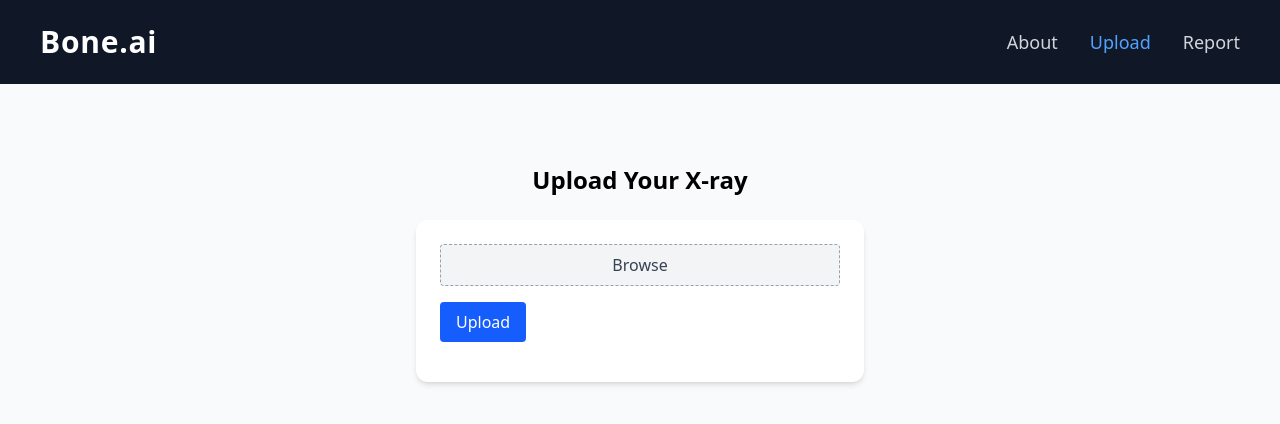
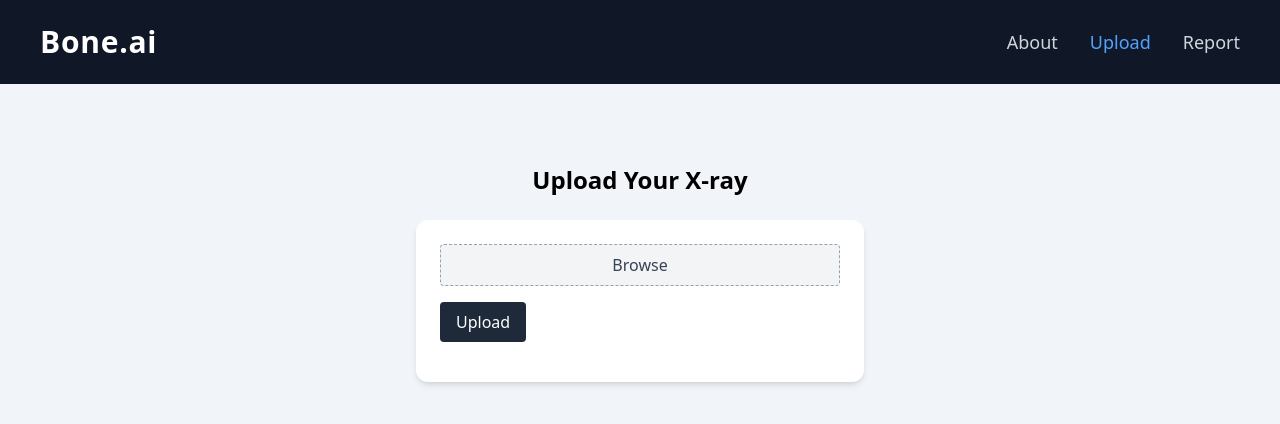
Before and after one commit to aristocrat71/Bone.ai, a React (Vite) app in the folder frontend/: page /dashboard in a window 1280 px wide. Shown: the top 424 px of the page. Built offline with nearby package versions, Linux system fonts and the light colour scheme.

Commit message:
minor visual changes

```diff
--- a/frontend/src/components/ImageUploader.jsx
+++ b/frontend/src/components/ImageUploader.jsx
@@ -70,7 +70,7 @@ const ImageUploader = () => {
       )}
 
 
-      <button onClick={handleUpload} className="bg-blue-600 hover:bg-blue-700 text-white px-4 py-2 rounded">
+      <button onClick={handleUpload} className="bg-gray-800 hover:bg-gray-900 text-white px-4 py-2 rounded">
         Upload
       </button>
       <p className="text-sm text-gray-700">{status}</p>
--- a/frontend/src/components/ReportDisplay.jsx
+++ b/frontend/src/components/ReportDisplay.jsx
@@ -18,7 +18,7 @@ const ReportDisplay = () => {
   }, []);
 
   return (
-    <div className="p-6">
+    <div className="p-6 bg-slate-100">
       <h1 className="text-xl font-semibold mb-4">AI-Generated Report</h1>
       {imageUrl ? (
         <img src={imageUrl} alt="Report" className="rounded-lg shadow-md max-w-full" />
--- a/frontend/src/pages/About.jsx
+++ b/frontend/src/pages/About.jsx
@@ -12,7 +12,7 @@ const teamMembers = [
   },
   {
     name: "Malay Muskan",
-    role: "Front-End Engineer",
+    role: "Software Developer",
     img: "/images/3.png",
   },
   {
@@ -26,7 +26,8 @@ export default function About() {
 
 
   return (
-    <div className="p-6 max-w-6xl mx-auto">
+    <div className="p-6 min-h-screen min-h-screen mx-auto bg-slate-100">
+      <div className="p-6 max-w-6xl min-h-screen mx-auto">
         <section data-aos="fade-up">
           <h1 className="text-4xl font-bold mb-4">About Bone.ai</h1>
           <p className="text-lg text-gray-600 mb-8">
@@ -55,5 +56,6 @@ export default function About() {
           </div>
         </section>
       </div>
+    </div>
   );
 }
--- a/frontend/src/pages/Dashboard.jsx
+++ b/frontend/src/pages/Dashboard.jsx
@@ -3,7 +3,7 @@ import ImageUploader from '../components/ImageUploader';
 
 const Dashboard = () => {
   return (
-    <div className="pt-20 px-4 min-h-screen bg-gray-50">
+    <div className="pt-20 px-4 min-h-screen bg-slate-100">
       <h2 className="text-2xl font-bold text-center mb-6">Upload Your X-ray</h2>
       <ImageUploader />
     </div>
--- a/frontend/src/pages/Report.jsx
+++ b/frontend/src/pages/Report.jsx
@@ -1,7 +1,13 @@
 import React from 'react';
 import ReportDisplay from '../components/ReportDisplay';
 
-const Report = () => <ReportDisplay />;
+const Report = () =>{
+    return(
+        <div className="px-4 min-h-screen bg-slate-100">
+            <ReportDisplay />
+        </div>
+    );
+};
 
 
 export default Report;
```
Lines whose indentation alone changed are shown as unchanged.
